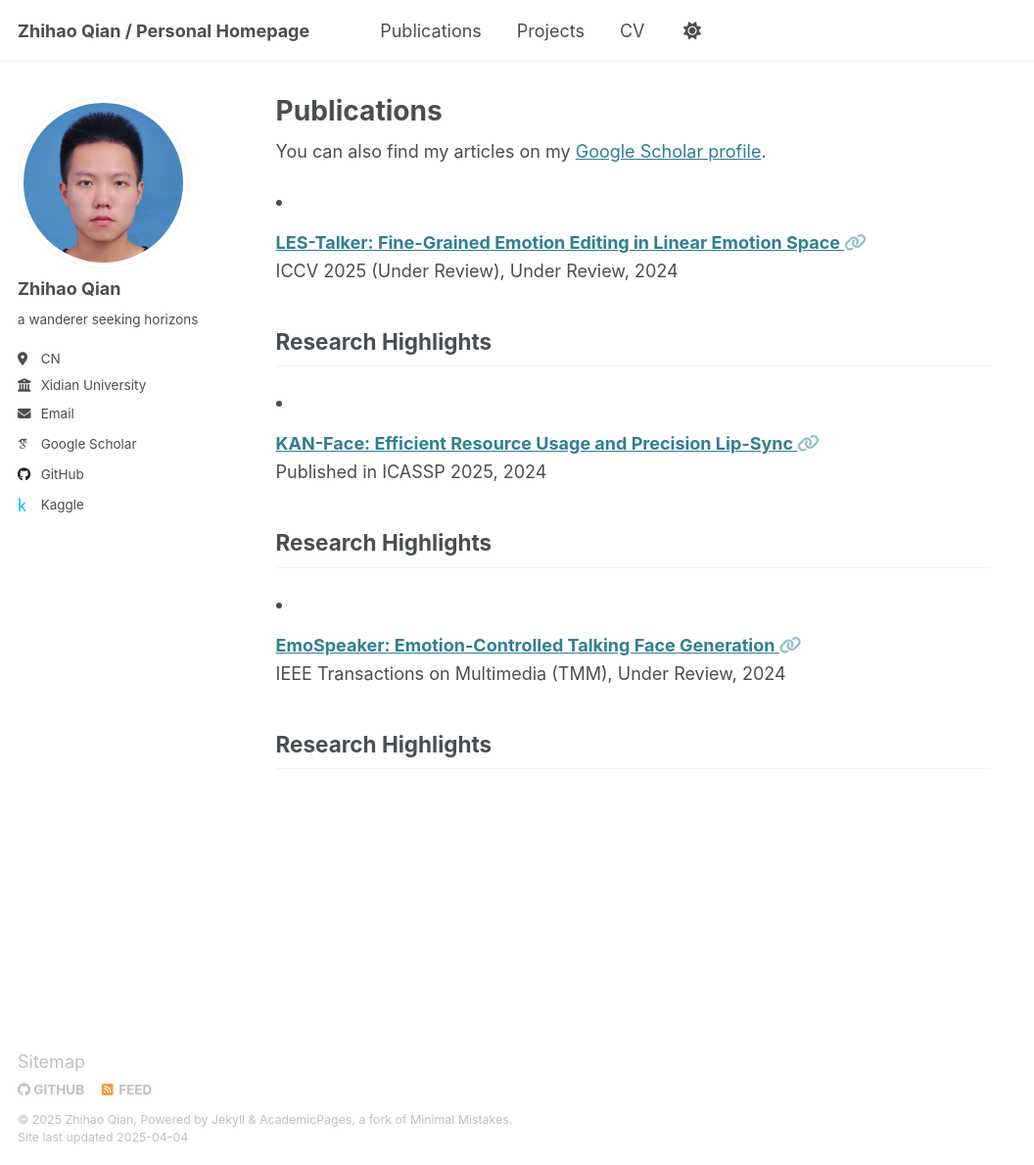
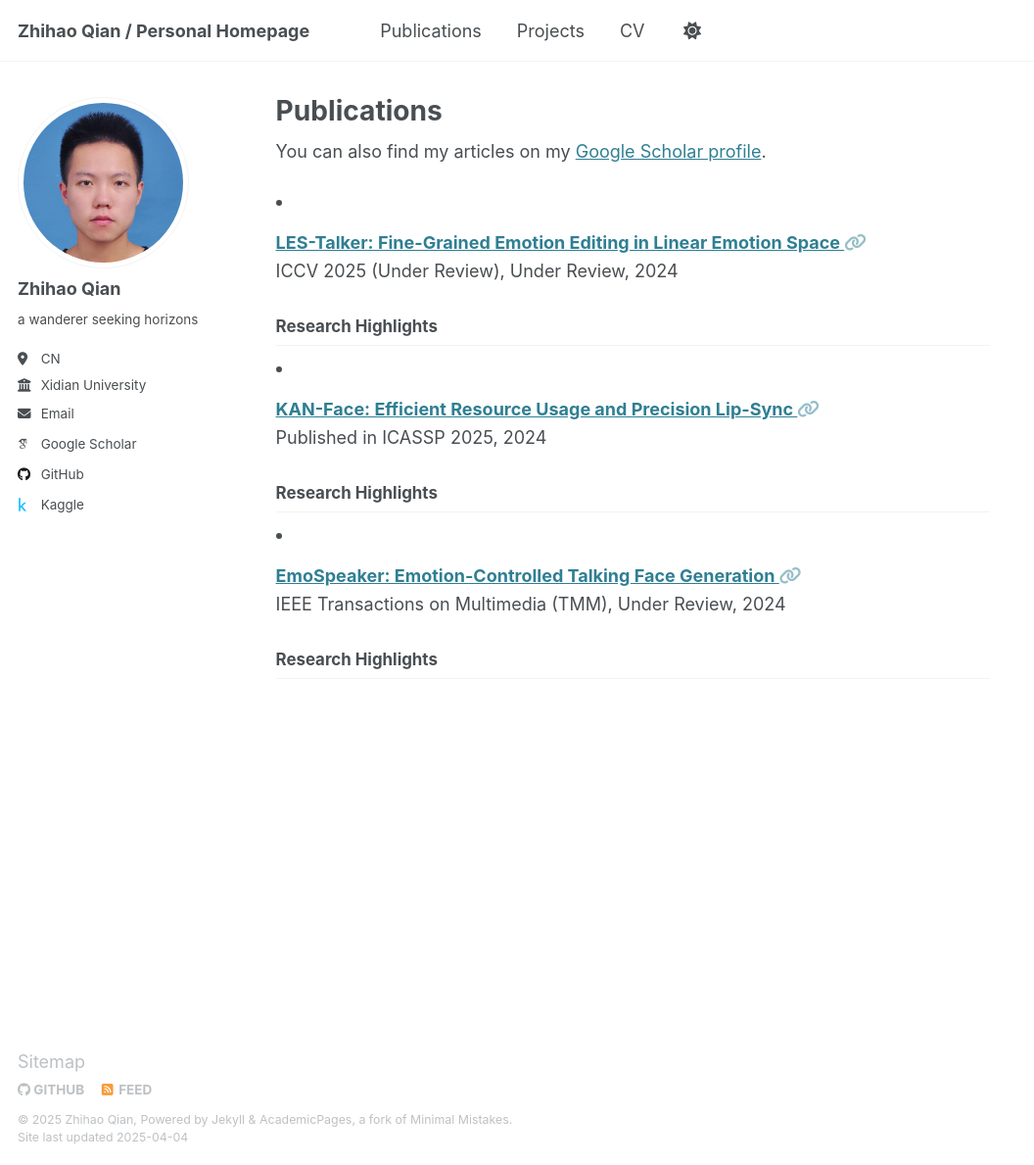
Before and after one commit to Dualego00/Dualego00.github.io, a Jekyll site: the page built from _pages/publications.md, in a window 1280 px wide and 1189 px high. Shown: the whole window at 98% size, without its empty margins (0-1056 px from the left). Built offline with Jekyll 4.4.1, drawn with Linux system fonts in a browser that asks for light colours; some web fonts are replaced.

Commit message:
Fix research highlights display in publications

```diff
--- a/_includes/archive-single-cv.html
+++ b/_includes/archive-single-cv.html
@@ -46,7 +46,9 @@
       </p>
     {% endif %}
     {% if post.excerpt %}
-      <p class="archive__item-excerpt" itemprop="description">{{ post.excerpt | markdownify }}</p>
+      <div class="archive__item-excerpt" itemprop="description">
+        {{ post.excerpt | markdownify }}
+      </div>
     {% endif %}
     </li>
  </article>
```
